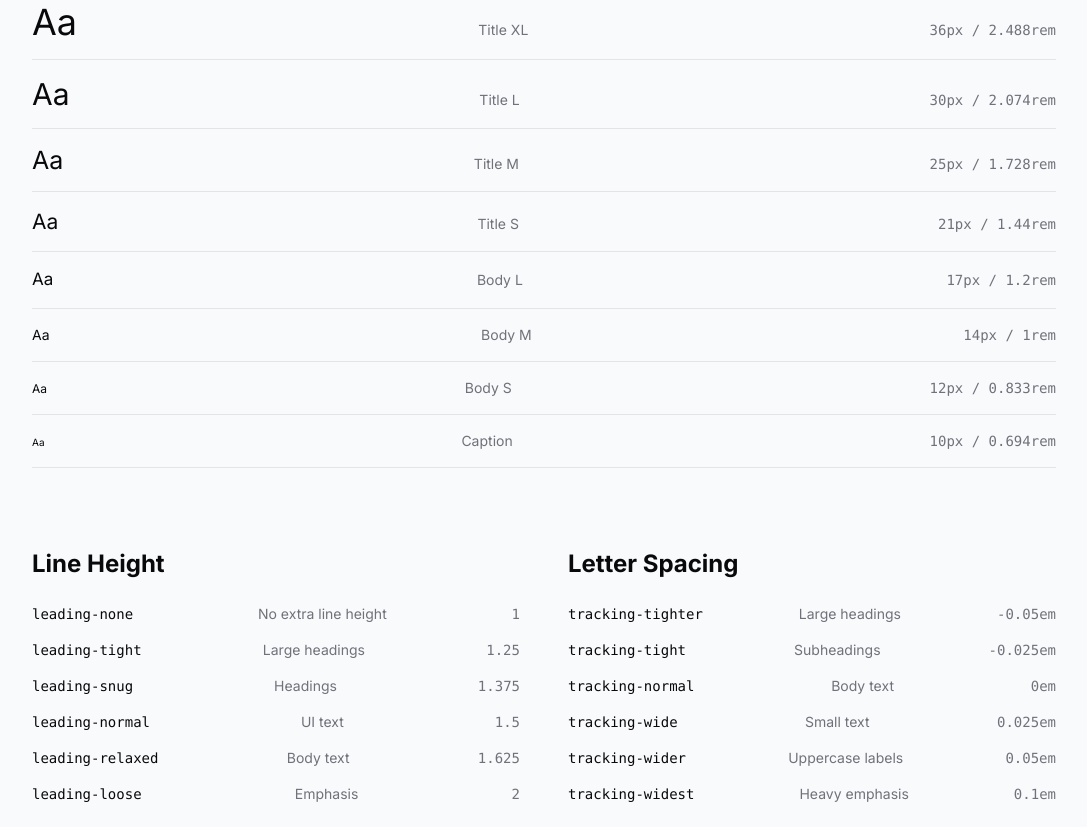
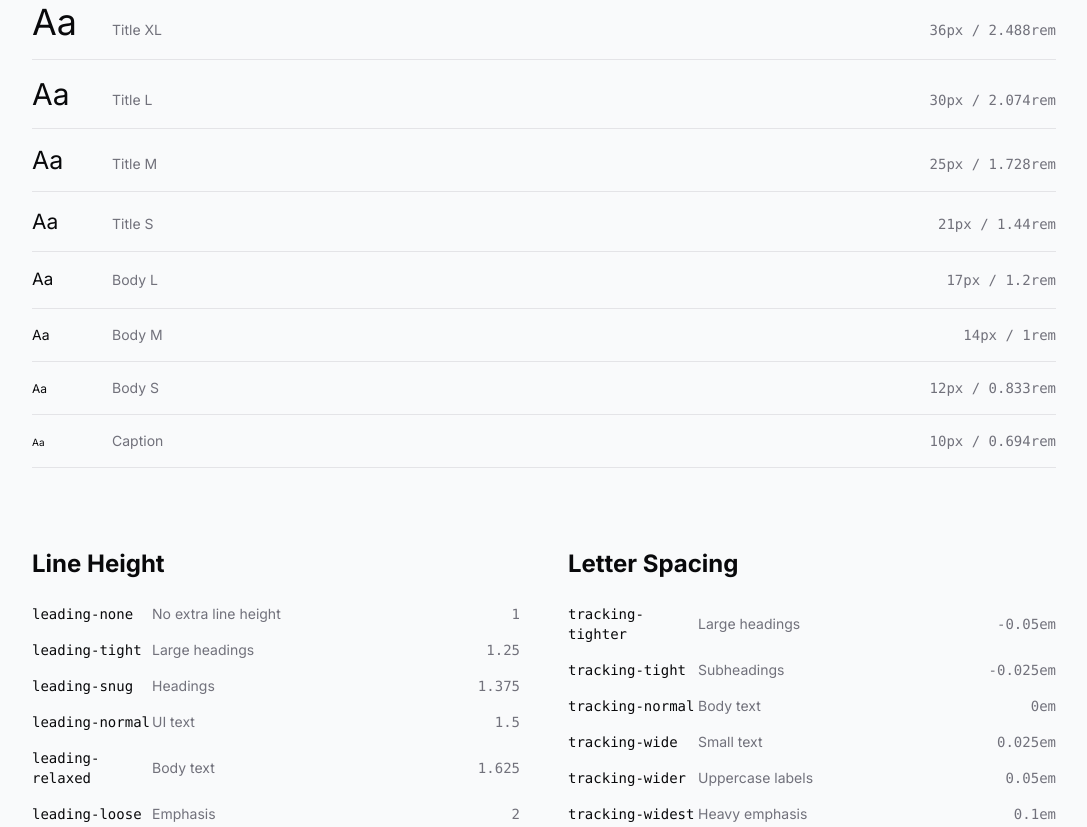
Before and after one commit to mirelaprifti/effectful-design-guidelines, a plain HTML site: page typography.html in a window 1280 px wide. Shown: the part 771-1598 px from the top of the page, without its empty margins (0-1087 px from the left). Drawn offline with nearby package versions, Linux system fonts and the light colour scheme.

Commit message:
Fix typography page alignment with CSS Grid
- Text Sizes: Use grid with fixed 80px first column for consistent Aa alignment
- Line Height: Use grid with 120px first column for code alignment
- Letter Spacing: Use grid with 130px first column for code alignment

Co-Authored-By: Claude Opus 4.5 <noreply@anthropic.com>

```diff
--- a/typography.html
+++ b/typography.html
@@ -136,50 +136,50 @@
       <section class="mb-20">
         <h2 class="text-2xl font-bold mb-6">Text Sizes</h2>
         <div class="space-y-4">
-          <div class="flex items-baseline justify-between pb-4" style="border-bottom: 1px solid var(--border);">
+          <div class="grid items-baseline pb-4" style="grid-template-columns: 80px 1fr auto; border-bottom: 1px solid var(--border);">
             <span style="font-size: 48px; line-height: 1.1;">Aa</span>
             <span class="text-sm" style="color: var(--muted-foreground);">Display</span>
-            <span class="text-sm font-mono" style="color: var(--muted-foreground);">48px / 2.986rem</span>
+            <span class="text-sm font-mono text-right" style="color: var(--muted-foreground);">48px / 2.986rem</span>
           </div>
-          <div class="flex items-baseline justify-between pb-4" style="border-bottom: 1px solid var(--border);">
+          <div class="grid items-baseline pb-4" style="grid-template-columns: 80px 1fr auto; border-bottom: 1px solid var(--border);">
             <span style="font-size: 36px; line-height: 1.1;">Aa</span>
             <span class="text-sm" style="color: var(--muted-foreground);">Title XL</span>
-            <span class="text-sm font-mono" style="color: var(--muted-foreground);">36px / 2.488rem</span>
+            <span class="text-sm font-mono text-right" style="color: var(--muted-foreground);">36px / 2.488rem</span>
           </div>
-          <div class="flex items-baseline justify-between pb-4" style="border-bottom: 1px solid var(--border);">
+          <div class="grid items-baseline pb-4" style="grid-template-columns: 80px 1fr auto; border-bottom: 1px solid var(--border);">
             <span style="font-size: 30px; line-height: 1.2;">Aa</span>
             <span class="text-sm" style="color: var(--muted-foreground);">Title L</span>
-            <span class="text-sm font-mono" style="color: var(--muted-foreground);">30px / 2.074rem</span>
+            <span class="text-sm font-mono text-right" style="color: var(--muted-foreground);">30px / 2.074rem</span>
           </div>
-          <div class="flex items-baseline justify-between pb-4" style="border-bottom: 1px solid var(--border);">
+          <div class="grid items-baseline pb-4" style="grid-template-columns: 80px 1fr auto; border-bottom: 1px solid var(--border);">
             <span style="font-size: 25px; line-height: 1.2;">Aa</span>
             <span class="text-sm" style="color: var(--muted-foreground);">Title M</span>
-            <span class="text-sm font-mono" style="color: var(--muted-foreground);">25px / 1.728rem</span>
+            <span class="text-sm font-mono text-right" style="color: var(--muted-foreground);">25px / 1.728rem</span>
           </div>
-          <div class="flex items-baseline justify-between pb-4" style="border-bottom: 1px solid var(--border);">
+          <div class="grid items-baseline pb-4" style="grid-template-columns: 80px 1fr auto; border-bottom: 1px solid var(--border);">
             <span style="font-size: 21px; line-height: 1.3;">Aa</span>
             <span class="text-sm" style="color: var(--muted-foreground);">Title S</span>
-            <span class="text-sm font-mono" style="color: var(--muted-foreground);">21px / 1.44rem</span>
+            <span class="text-sm font-mono text-right" style="color: var(--muted-foreground);">21px / 1.44rem</span>
           </div>
-          <div class="flex items-baseline justify-between pb-4" style="border-bottom: 1px solid var(--border);">
+          <div class="grid items-baseline pb-4" style="grid-template-columns: 80px 1fr auto; border-bottom: 1px solid var(--border);">
             <span style="font-size: 17px; line-height: 1.4;">Aa</span>
             <span class="text-sm" style="color: var(--muted-foreground);">Body L</span>
-            <span class="text-sm font-mono" style="color: var(--muted-foreground);">17px / 1.2rem</span>
+            <span class="text-sm font-mono text-right" style="color: var(--muted-foreground);">17px / 1.2rem</span>
           </div>
-          <div class="flex items-baseline justify-between pb-4" style="border-bottom: 1px solid var(--border);">
+          <div class="grid items-baseline pb-4" style="grid-template-columns: 80px 1fr auto; border-bottom: 1px solid var(--border);">
             <span style="font-size: 14px; line-height: 1.4;">Aa</span>
             <span class="text-sm" style="color: var(--muted-foreground);">Body M</span>
-            <span class="text-sm font-mono" style="color: var(--muted-foreground);">14px / 1rem</span>
+            <span class="text-sm font-mono text-right" style="color: var(--muted-foreground);">14px / 1rem</span>
           </div>
-          <div class="flex items-baseline justify-between pb-4" style="border-bottom: 1px solid var(--border);">
+          <div class="grid items-baseline pb-4" style="grid-template-columns: 80px 1fr auto; border-bottom: 1px solid var(--border);">
             <span style="font-size: 12px; line-height: 1.4;">Aa</span>
             <span class="text-sm" style="color: var(--muted-foreground);">Body S</span>
-            <span class="text-sm font-mono" style="color: var(--muted-foreground);">12px / 0.833rem</span>
+            <span class="text-sm font-mono text-right" style="color: var(--muted-foreground);">12px / 0.833rem</span>
           </div>
-          <div class="flex items-baseline justify-between pb-4" style="border-bottom: 1px solid var(--border);">
+          <div class="grid items-baseline pb-4" style="grid-template-columns: 80px 1fr auto; border-bottom: 1px solid var(--border);">
             <span style="font-size: 10px; line-height: 1.4;">Aa</span>
             <span class="text-sm" style="color: var(--muted-foreground);">Caption</span>
-            <span class="text-sm font-mono" style="color: var(--muted-foreground);">10px / 0.694rem</span>
+            <span class="text-sm font-mono text-right" style="color: var(--muted-foreground);">10px / 0.694rem</span>
           </div>
         </div>
       </section>
@@ -190,35 +190,35 @@
         <section>
           <h2 class="text-2xl font-bold mb-6">Line Height</h2>
           <div class="space-y-4">
-            <div class="flex items-center justify-between">
+            <div class="grid items-center" style="grid-template-columns: 120px 1fr auto;">
               <code class="text-sm font-mono">leading-none</code>
               <span class="text-sm" style="color: var(--muted-foreground);">No extra line height</span>
-              <span class="text-sm font-mono" style="color: var(--muted-foreground);">1</span>
+              <span class="text-sm font-mono text-right" style="color: var(--muted-foreground);">1</span>
             </div>
-            <div class="flex items-center justify-between">
+            <div class="grid items-center" style="grid-template-columns: 120px 1fr auto;">
               <code class="text-sm font-mono">leading-tight</code>
               <span class="text-sm" style="color: var(--muted-foreground);">Large headings</span>
-              <span class="text-sm font-mono" style="color: var(--muted-foreground);">1.25</span>
+              <span class="text-sm font-mono text-right" style="color: var(--muted-foreground);">1.25</span>
             </div>
-            <div class="flex items-center justify-between">
+            <div class="grid items-center" style="grid-template-columns: 120px 1fr auto;">
               <code class="text-sm font-mono">leading-snug</code>
               <span class="text-sm" style="color: var(--muted-foreground);">Headings</span>
-              <span class="text-sm font-mono" style="color: var(--muted-foreground);">1.375</span>
+              <span class="text-sm font-mono text-right" style="color: var(--muted-foreground);">1.375</span>
             </div>
-            <div class="flex items-center justify-between">
+            <div class="grid items-center" style="grid-template-columns: 120px 1fr auto;">
               <code class="text-sm font-mono">leading-normal</code>
               <span class="text-sm" style="color: var(--muted-foreground);">UI text</span>
-              <span class="text-sm font-mono" style="color: var(--muted-foreground);">1.5</span>
+              <span class="text-sm font-mono text-right" style="color: var(--muted-foreground);">1.5</span>
             </div>
-            <div class="flex items-center justify-between">
+            <div class="grid items-center" style="grid-template-columns: 120px 1fr auto;">
               <code class="text-sm font-mono">leading-relaxed</code>
               <span class="text-sm" style="color: var(--muted-foreground);">Body text</span>
-              <span class="text-sm font-mono" style="color: var(--muted-foreground);">1.625</span>
+              <span class="text-sm font-mono text-right" style="color: var(--muted-foreground);">1.625</span>
             </div>
-            <div class="flex items-center justify-between">
+            <div class="grid items-center" style="grid-template-columns: 120px 1fr auto;">
               <code class="text-sm font-mono">leading-loose</code>
               <span class="text-sm" style="color: var(--muted-foreground);">Emphasis</span>
-              <span class="text-sm font-mono" style="color: var(--muted-foreground);">2</span>
+              <span class="text-sm font-mono text-right" style="color: var(--muted-foreground);">2</span>
             </div>
           </div>
         </section>
@@ -227,35 +227,35 @@
         <section>
           <h2 class="text-2xl font-bold mb-6">Letter Spacing</h2>
           <div class="space-y-4">
-            <div class="flex items-center justify-between">
+            <div class="grid items-center" style="grid-template-columns: 130px 1fr auto;">
               <code class="text-sm font-mono">tracking-tighter</code>
               <span class="text-sm" style="color: var(--muted-foreground);">Large headings</span>
-              <span class="text-sm font-mono" style="color: var(--muted-foreground);">-0.05em</span>
+              <span class="text-sm font-mono text-right" style="color: var(--muted-foreground);">-0.05em</span>
             </div>
-            <div class="flex items-center justify-between">
+            <div class="grid items-center" style="grid-template-columns: 130px 1fr auto;">
               <code class="text-sm font-mono">tracking-tight</code>
               <span class="text-sm" style="color: var(--muted-foreground);">Subheadings</span>
-              <span class="text-sm font-mono" style="color: var(--muted-foreground);">-0.025em</span>
+              <span class="text-sm font-mono text-right" style="color: var(--muted-foreground);">-0.025em</span>
             </div>
-            <div class="flex items-center justify-between">
+            <div class="grid items-center" style="grid-template-columns: 130px 1fr auto;">
               <code class="text-sm font-mono">tracking-normal</code>
               <span class="text-sm" style="color: var(--muted-foreground);">Body text</span>
-              <span class="text-sm font-mono" style="color: var(--muted-foreground);">0em</span>
+              <span class="text-sm font-mono text-right" style="color: var(--muted-foreground);">0em</span>
             </div>
-            <div class="flex items-center justify-between">
+            <div class="grid items-center" style="grid-template-columns: 130px 1fr auto;">
               <code class="text-sm font-mono">tracking-wide</code>
               <span class="text-sm" style="color: var(--muted-foreground);">Small text</span>
-              <span class="text-sm font-mono" style="color: var(--muted-foreground);">0.025em</span>
+              <span class="text-sm font-mono text-right" style="color: var(--muted-foreground);">0.025em</span>
             </div>
-            <div class="flex items-center justify-between">
+            <div class="grid items-center" style="grid-template-columns: 130px 1fr auto;">
               <code class="text-sm font-mono">tracking-wider</code>
               <span class="text-sm" style="color: var(--muted-foreground);">Uppercase labels</span>
-              <span class="text-sm font-mono" style="color: var(--muted-foreground);">0.05em</span>
+              <span class="text-sm font-mono text-right" style="color: var(--muted-foreground);">0.05em</span>
             </div>
-            <div class="flex items-center justify-between">
+            <div class="grid items-center" style="grid-template-columns: 130px 1fr auto;">
               <code class="text-sm font-mono">tracking-widest</code>
               <span class="text-sm" style="color: var(--muted-foreground);">Heavy emphasis</span>
-              <span class="text-sm font-mono" style="color: var(--muted-foreground);">0.1em</span>
+              <span class="text-sm font-mono text-right" style="color: var(--muted-foreground);">0.1em</span>
             </div>
           </div>
         </section>
```
